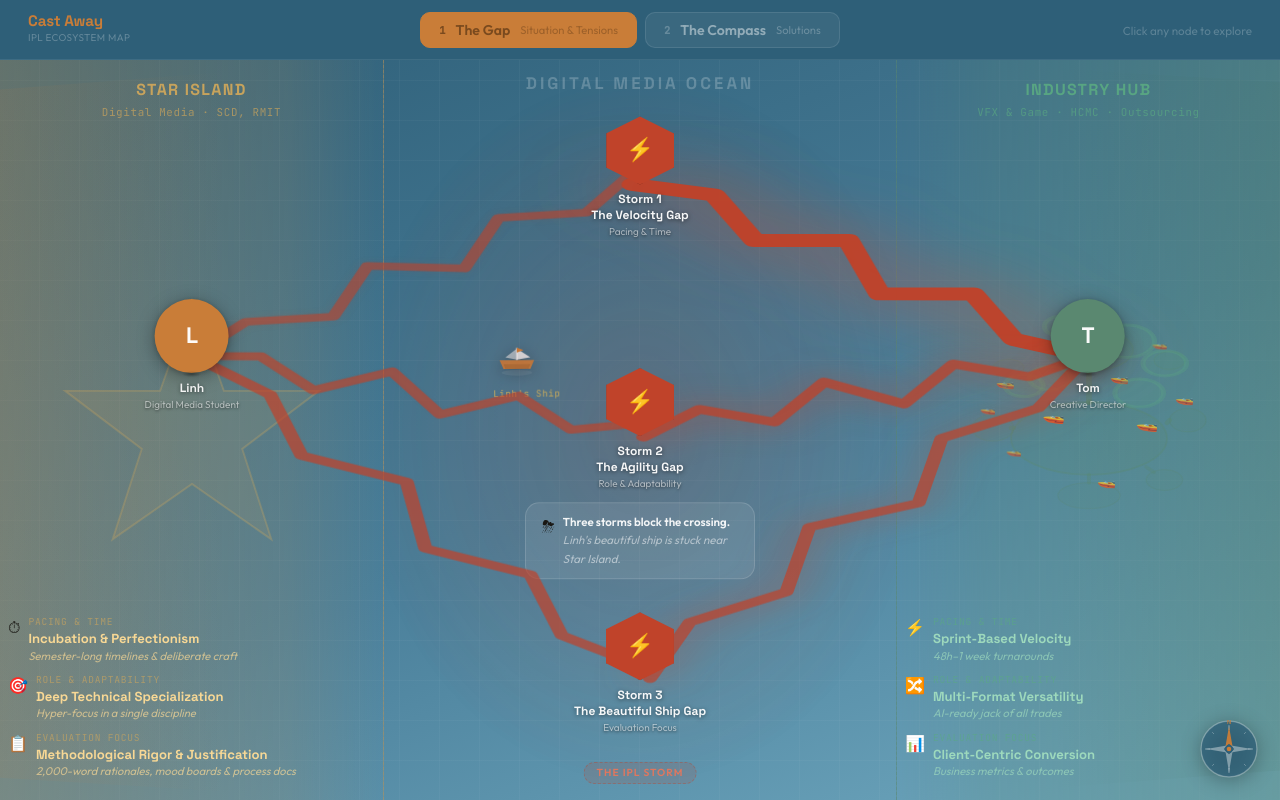
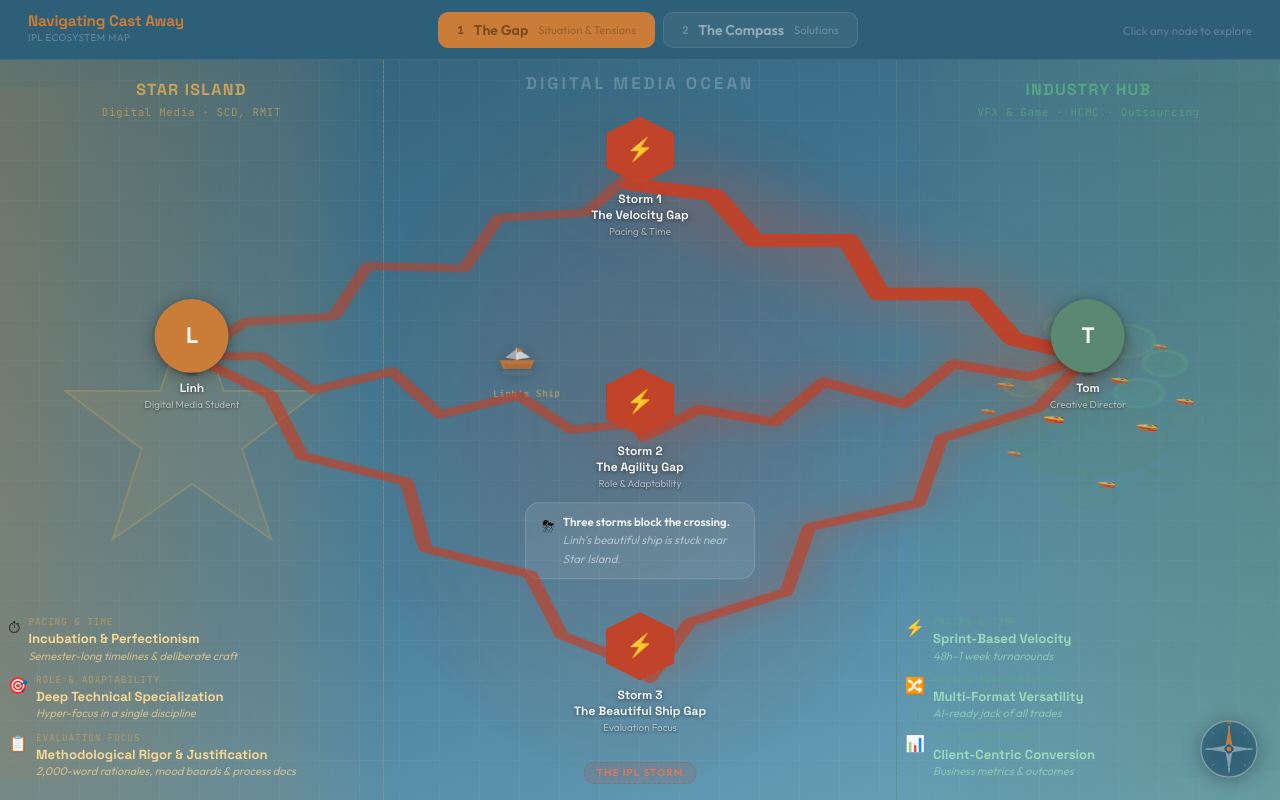
Before and after one commit to binyoun/cast-away, a React (Vite) app: page / in a window 1280 px wide. Built offline with nearby package versions, Linux system fonts and the light colour scheme.

Commit message:
Rename title to Navigating Cast Away

```diff
--- a/src/components/LayerNav.jsx
+++ b/src/components/LayerNav.jsx
@@ -12,7 +12,7 @@ export default function LayerNav({ current, onChange, activeSolutions }) {
   return (
     <nav className="layer-nav">
       <div className="nav-brand">
-        <span className="nav-brand-title">Cast Away</span>
+        <span className="nav-brand-title">Navigating Cast Away</span>
         <span className="nav-brand-sub">IPL Ecosystem Map</span>
       </div>
 
```
Also changed, not shown: 4 other files (tests, documents, lock files or other folders).
